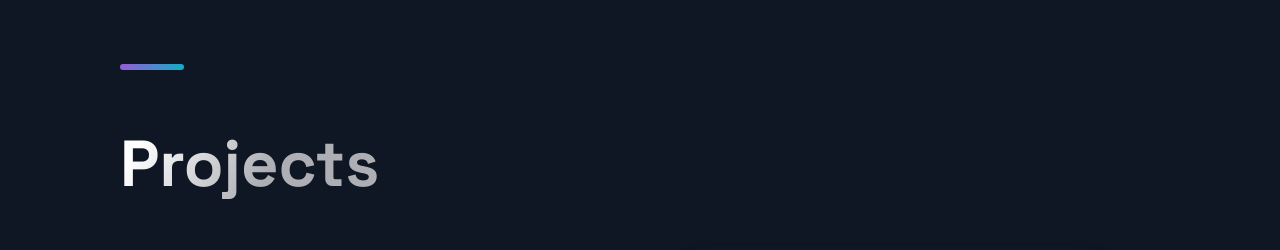
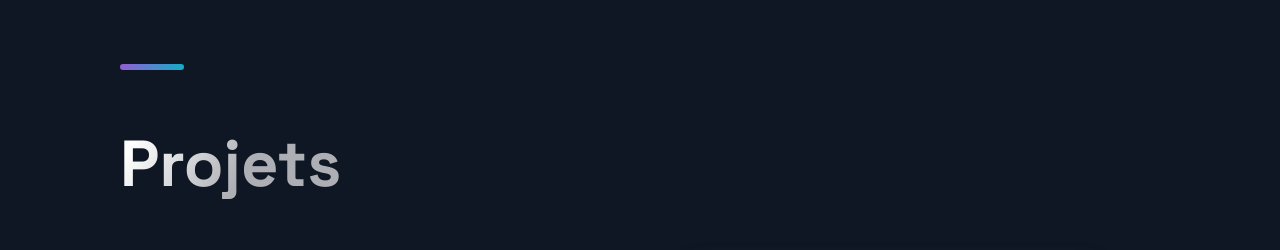
Before and after one commit to P-edacquet/Portfolio-React, a Next.js app: page / in a window 1280 px wide. Shown: the part 550-800 px from the top of the page. Built offline with nearby package versions, Linux system fonts and the light colour scheme.

Commit message:
fix typo

```diff
--- a/src/components/Projects/Projects.js
+++ b/src/components/Projects/Projects.js
@@ -7,7 +7,7 @@ import { projects } from '../../constants/constants';
 const Projects = () => (
   <Section nopadding id="projects">
     <SectionDivider />
-    <SectionTitle main>Projects</SectionTitle>
+    <SectionTitle main>Projets</SectionTitle>
     <GridContainer>
       {projects.map(({id, image, title, description, tags, source, visit}) => (
         <BlogCard key={id}>
```
